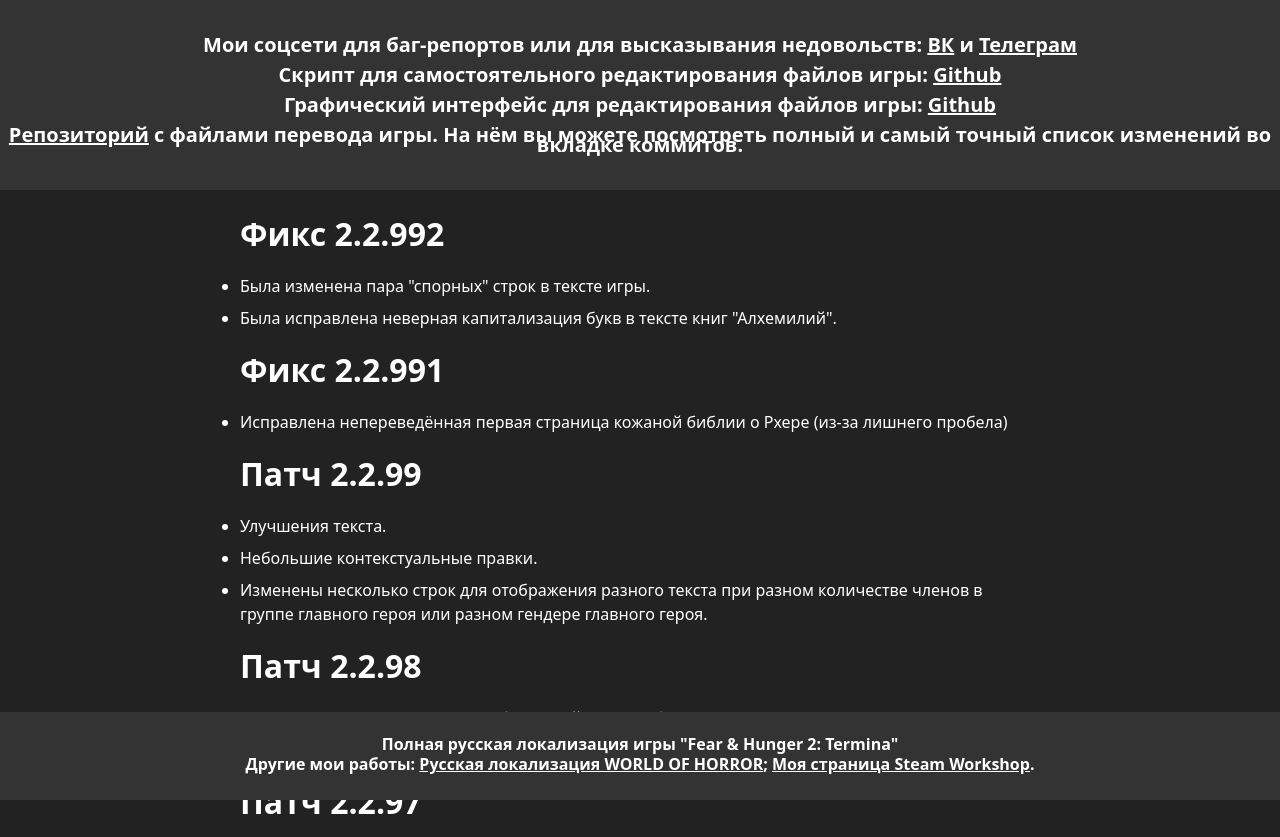
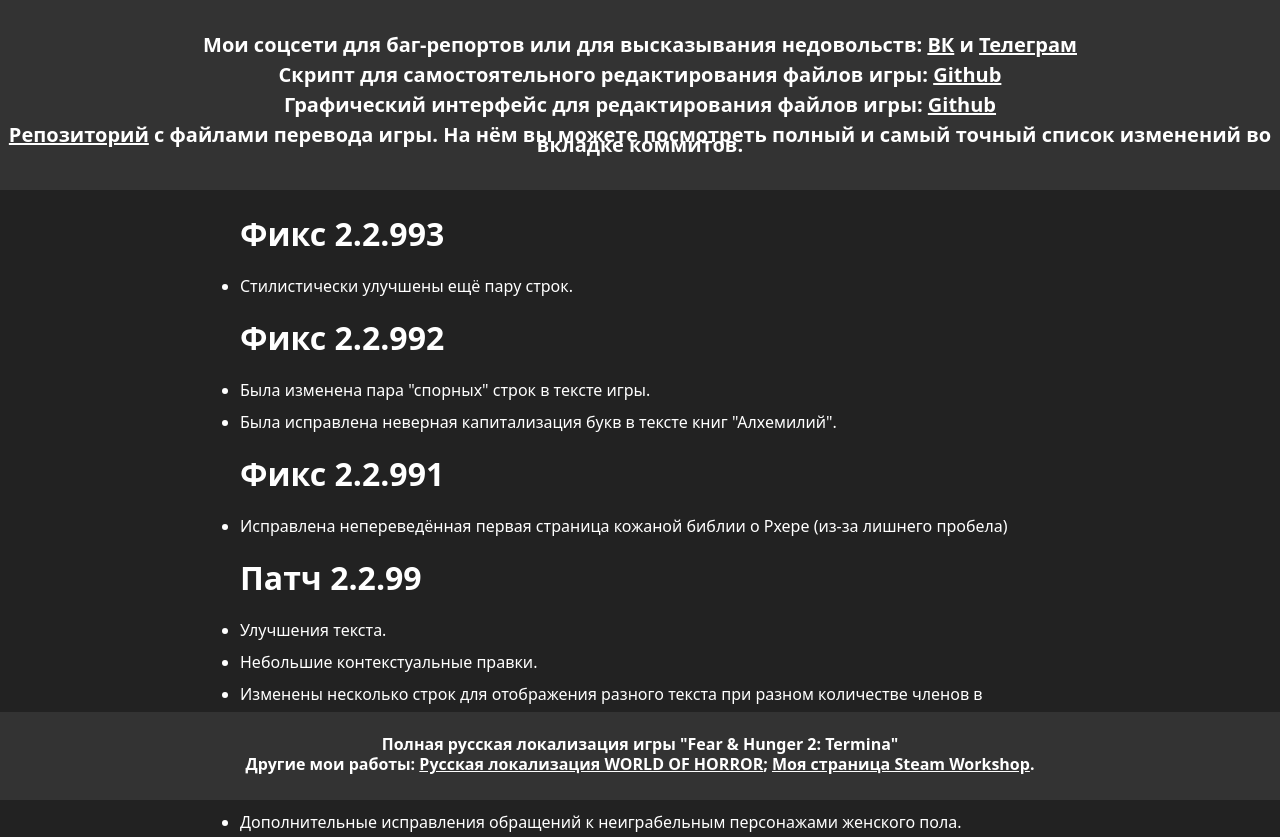
Before and after one commit to savannstm/fh2-termina-translation, a plain HTML site: page 2.2.993 СПИСОК ИЗМЕНЕНИЙ.html in a window 1280 px wide. Shown: the top 837 px of the page. Drawn offline with Linux system fonts and the light colour scheme.

Commit message:
Обновить список изменений

```diff
--- a/2.2.992 СПИСОК ИЗМЕНЕНИЙ.html
+++ b/2.2.993 СПИСОК ИЗМЕНЕНИЙ.html
@@ -26,6 +26,10 @@
             </p>
         </header>
         <main>
+            <h1>Фикс 2.2.993</h1>
+            <ul>
+                <li>Стилистически улучшены ещё пару строк.</li>
+            </ul>
             <h1>Фикс 2.2.992</h1>
             <ul>
                 <li>Была изменена пара "спорных" строк в тексте игры.</li>
```
